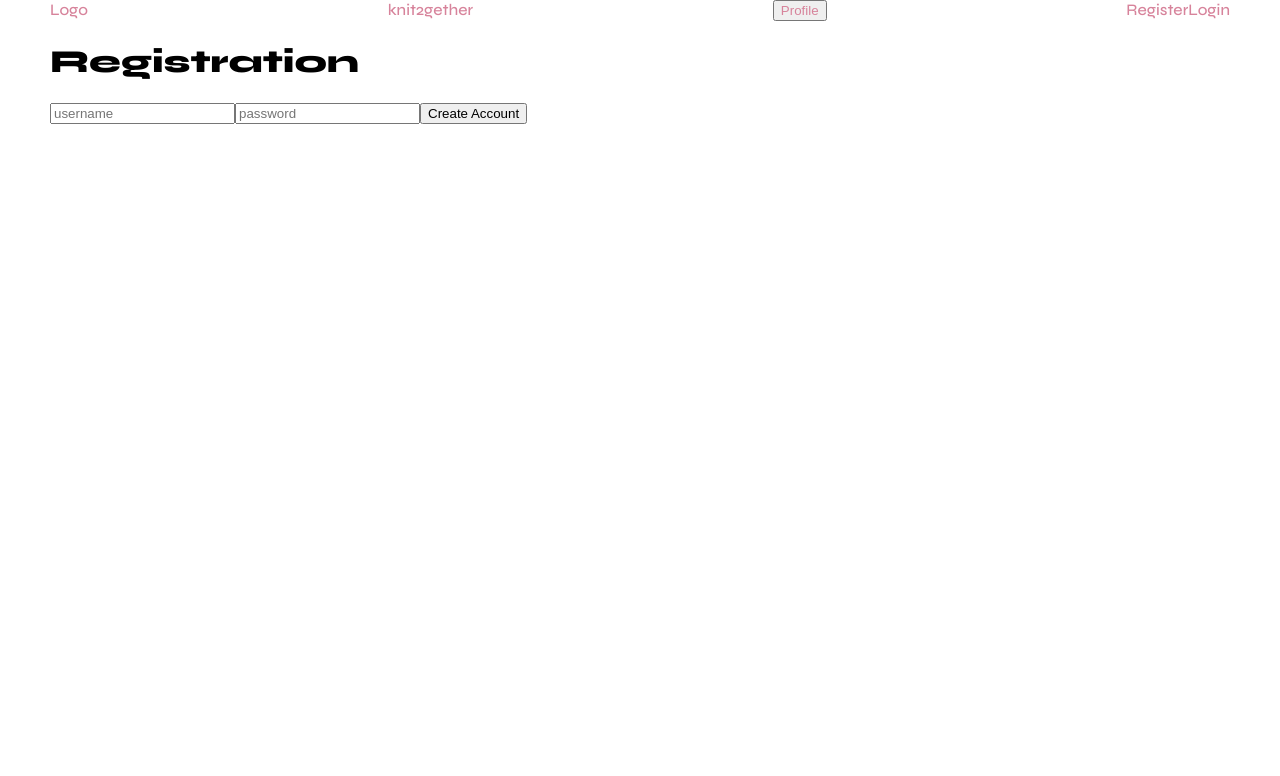
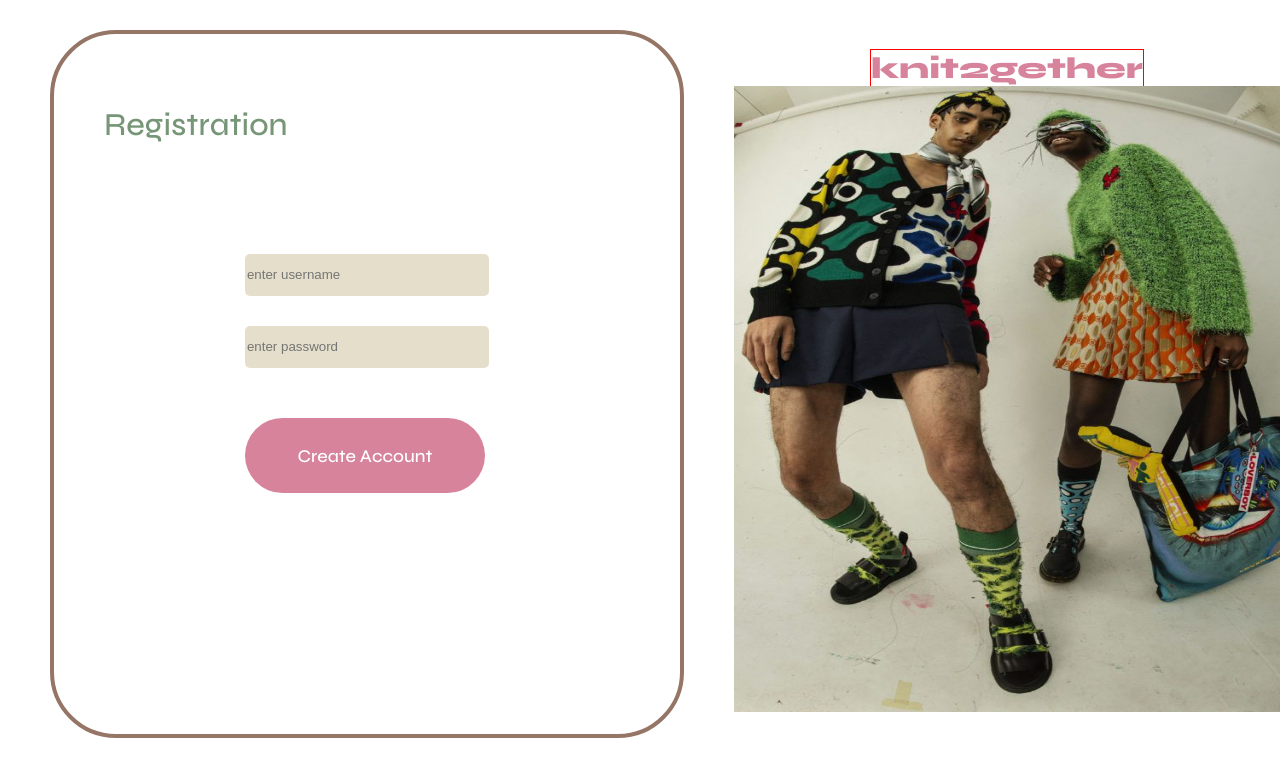
Before and after one commit to minggarcia/final_project_knit2gether, a Next.js app: page /register in a window 1280 px wide. Shown: the top 776 px of the page. Built offline with nearby package versions, Linux system fonts and the light colour scheme.

Commit message:
Add style to registration page

```diff
--- a/pages/api/register.ts
+++ b/pages/api/register.ts
@@ -1,6 +1,7 @@
 import crypto from 'node:crypto';
 import bcrypt from 'bcrypt';
 import { NextApiRequest, NextApiResponse } from 'next';
+import { createUser } from '../../util/database';
 
 export default async function registerHandler(
   request: NextApiRequest,
--- a/pages/components/Header.js
+++ b/pages/components/Header.js
@@ -6,10 +6,55 @@ const headerStyle = css`
   justify-content: space-between;
   margin: 0 50px;
   color: #d7839b;
+  font-size: 20px;
+  font-weight: bold;
+  cursor: pointer;
   a {
     color: #d7839b;
     text-decoration: none;
   }
+`;
+
+const dropdownButton = css`
+  background: #e4deca;
+  color: white;
+  border-radius: 50%;
+  height: 50px;
+  width: 50px;
+  font-size: 20px;
+  font-weight: bold;
+  cursor: pointer;
+`;
+
+const dropdownStyle = css`
+  position: relative;
+  display: inline-block;
+  :hover {
+    display: block;
+  }
+  a:hover {
+    background: #f1f1f1;
+  }
+`;
+
+const dropdownContent = css`
+  display: none;
+  position: absolute;
+  right: 0;
+  background: #f9f9f9;
+  box-shadow: 0px 8px 16px 0px rgba(0, 0, 0, 0.2);
+  min-width: 170px;
+  z-index: 1;
+  a {
+    color: #779677;
+    display: block;
+    font-weight: normal;
+    font-size: 18px;
+  }
+  a :hover {
+    background-color: #e4deca;
+  }
+  display: block;
 `;
 
 export default function Header() {
@@ -25,12 +70,14 @@ export default function Header() {
           <a>knit2gether</a>
         </Link>
       </div>
+
+      <div css={dropdownStyle}>
         <Link href="/profile">
-        <button>
-          <a>Profile</a>
+          <button css={dropdownButton}>
+            <a>P</a>
           </button>
         </Link>
-      <div>
+        <div css={dropdownContent}>
           <Link href="/register">
             <a>Register</a>
           </Link>
@@ -38,6 +85,7 @@ export default function Header() {
             <a>Login</a>
           </Link>
         </div>
+      </div>
     </header>
   );
 }
--- a/pages/register.tsx
+++ b/pages/register.tsx
@@ -1,17 +1,83 @@
+import { css } from '@emotion/react';
 import Head from 'next/head';
+import Image from 'next/image';
 import { useState } from 'react';
 import Layout from './components/Layout';
+
+const registrationLayout = css`
+  display: flex;
+`;
+const registrationStyle = css`
+  border: solid 4px #957666;
+  border-radius: 66px;
+  width: 543px;
+  height: 600px;
+  margin: 30px 50px;
+  padding: 50px;
+`;
+
+const h1Style = css`
+  color: #779677;
+  font-weight: normal;
+`;
+
+const formStyle = css`
+  align-items: center;
+  display: flex;
+  flex-direction: column;
+  margin-top: 80px;
+`;
+
+const inputFieldStyle = css`
+  background: #e4deca;
+  border-radius: 5px;
+  line-height: 40px;
+  margin-top: 30px;
+  width: 240px;
+  border: transparent;
+`;
+
+const createAccountButton = css`
+  color: white;
+  background: #d7839b;
+  text-align: center;
+  width: 240px;
+  height: 75px;
+  border-radius: 38px;
+  margin-top: 50px;
+  font-size: 18px;
+  font-family: 'Syne', sans-serif;
+  border: transparent;
+`;
+
+const imageStyleSection = css`
+  display: block;
+  margin-top: 50px;
+  text-align: center;
+
+  span {
+    color: #d7839b;
+    font-weight: 800;
+    font-size: 30px;
+    border: red solid 1px;
+  }
+  Image {
+    border-radius: 5px;
+  }
+`;
 
 export default function Register() {
   const [username, setUsername] = useState('');
   const [password, setPassword] = useState('');
   return (
-    <Layout>
+    <div css={registrationLayout}>
       <Head>
-        <title>Register</title>
+        <title>Registration</title>
         <meta name="Registration" content="Register to knit2gether" />
       </Head>
-      <h1>Registration</h1>
+      <div css={registrationStyle}>
+        <h1 css={h1Style}>Registration</h1>
+        <div css={formStyle}>
           <form
             onSubmit={(event) => {
               event.preventDefault();
@@ -27,19 +93,41 @@ export default function Register() {
               });
             }}
           >
+            <div>
               <input
-          placeholder="username"
+                css={inputFieldStyle}
+                placeholder="enter username"
                 value={username}
                 onChange={(event) => setUsername(event.currentTarget.value)}
               />
+            </div>
+            <div>
+              {' '}
               <input
-          placeholder="password"
+                css={inputFieldStyle}
+                placeholder="enter password"
                 type="password"
                 value={password}
                 onChange={(event) => setPassword(event.currentTarget.value)}
               />
-        <button>Create Account</button>
+            </div>
+            <div>
+              <button css={createAccountButton}>Create Account</button>
+            </div>
           </form>
-    </Layout>
+        </div>
+      </div>
+      <div css={imageStyleSection}>
+        <span>knit2gether</span>
+        <div>
+          <Image
+            alt="models posing with knitwear"
+            src="/green.jpg"
+            width="564"
+            height="646"
+          />
+        </div>
+      </div>
+    </div>
   );
 }
```
Also changed, not shown: public/green.jpg (added). Lines whose indentation alone changed are shown as unchanged.
